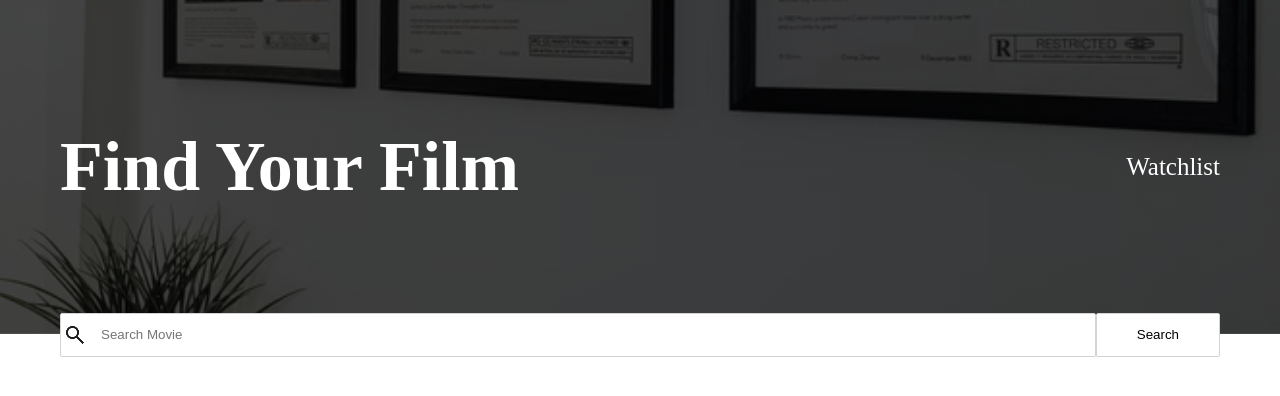
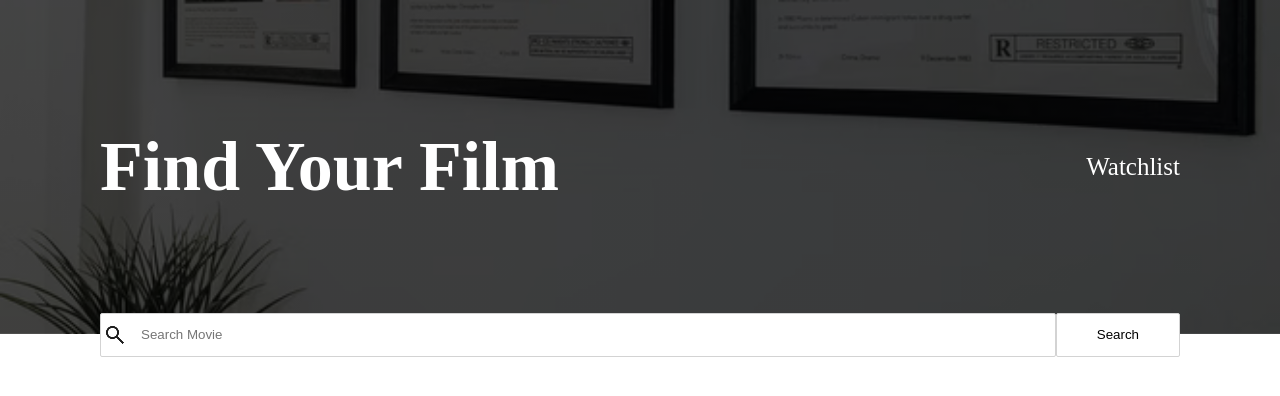
Before and after one commit to TravisHaynie/Movie-Watchlist, a plain HTML site: page index.html in a window 1280 px wide. Drawn offline with nearby package versions, Linux system fonts and the light colour scheme.

Commit message:
added css

```diff
--- a/css/style.css
+++ b/css/style.css
@@ -55,7 +55,7 @@ html {
     flex-direction: row;
     justify-content: space-between;
     align-items: center;
-    padding: 4em 3em;
+    padding: 4em 5em;
     background-image: linear-gradient(rgba(0, 0, 0, 0.7), rgba(0, 0, 0, 0.7)), url(../img/movie-img.png);
     background-size: cover;
     background-position: center;
@@ -78,7 +78,7 @@ li > a {
 /* movie-container section */
 
 .main-content {
-    padding: 3em;
+    padding: 3em 5em;
 }
 
 .search-bar-container {
@@ -86,7 +86,7 @@ li > a {
     justify-content: center;
     position: absolute;
     top: 313px;
-    padding: 0 3em;
+    padding: 0 5em;
     width: 100%;
     box-sizing: border-box;
 }
```
